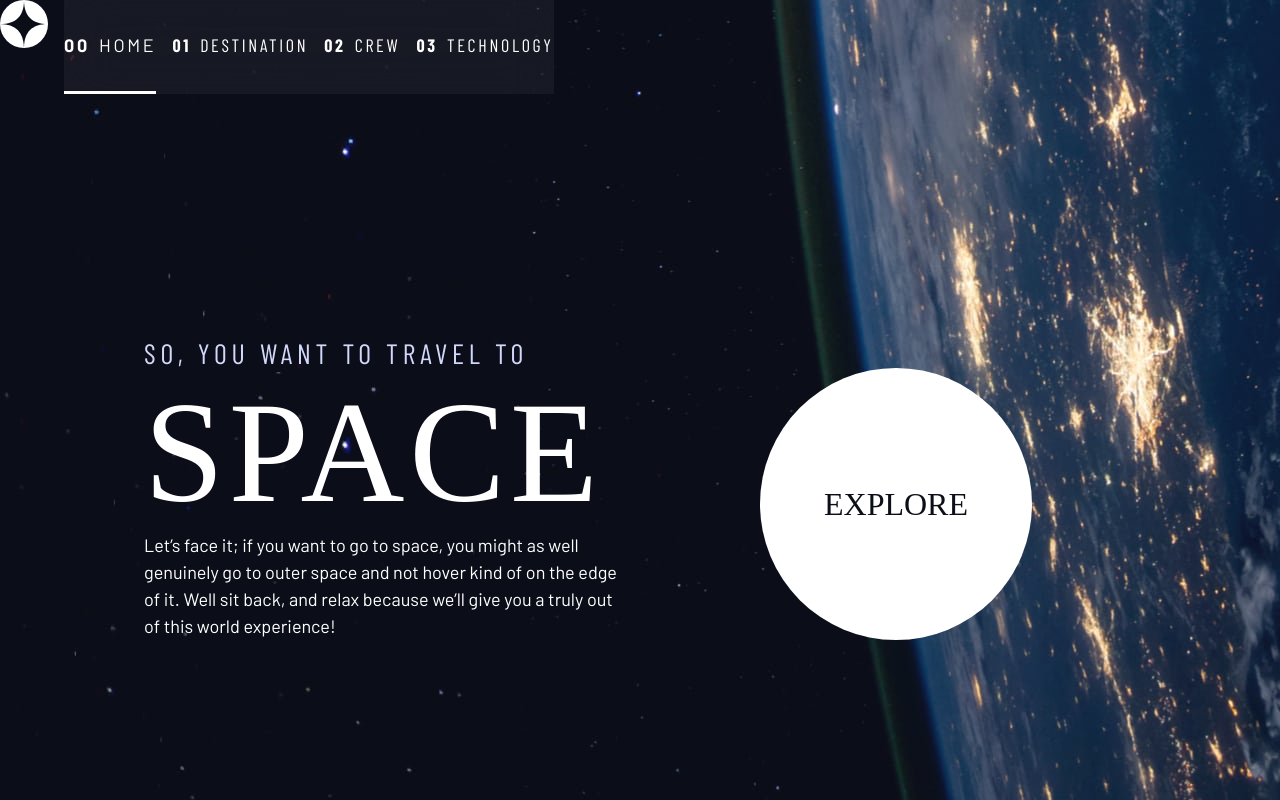
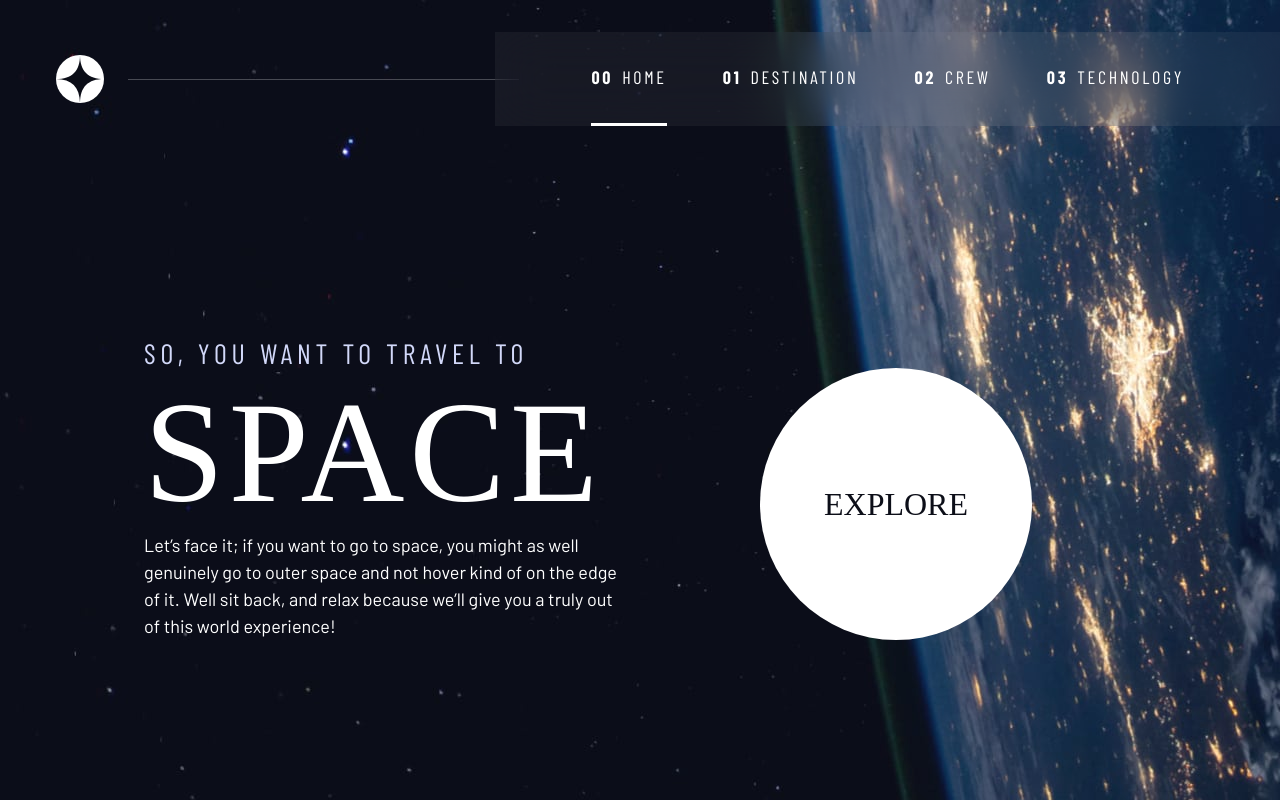
Before and after one commit to Orion-eng/space-tourism-responsive-website, a plain HTML site: page html/index.html in a window 1280 px wide. Drawn offline with nearby package versions, Linux system fonts and the light colour scheme; a web font is replaced by a local one.

Commit message:
responsive navigation completed

```diff
--- a/css/style.css
+++ b/css/style.css
@@ -177,7 +177,6 @@ select {
 }
 
 
-
 /** Screen reader only */
 .sr-only {
     position: absolute;
@@ -189,6 +188,21 @@ select {
     clip: rect(0, 0, 0, 0);
     white-space: nowrap;
     border: 0;
+}
+
+.skip-to-content {
+    position: absolute;
+    z-index: 9999;
+    background: hsl(var(--clr-white));
+    color: hsl(var(--clr-dark));
+    padding: .5em 1em;
+    margin-inline: auto;
+    transform: translateY(-100%);
+    transition: transform 250ms ease-in;
+}
+
+.skip-to-content:focus {
+    transform: translateY(0);
 }
 
 .box {
@@ -342,14 +356,34 @@ select {
 
 }
 
+/* Primary header */
+
+.primary-header {
+    justify-content: space-between;
+    align-items: center;
+}
+
+.logo {
+    margin: 1.5rem clamp(1.5rem, 5vw, 3.5rem);
+}
+
 .primary-navigation {
-    /* --gap: 8rem; */
+    --gap: clamp(1.5rem, 7vw, 3.5rem);
     --underline-gap: 2rem;
     list-style: none;
     padding: 0;
     margin: 0;
     background: hsl(var(--clr-white) / 0.05);
     backdrop-filter: blur(1.5rem);
+}
+
+.primary-navigation a {
+    text-decoration: none;
+}
+
+.primary-navigation a>span {
+    font-weight: 700;
+    margin-right: .5em;
 }
 
 .mobile-nav-toggle {
@@ -404,13 +438,39 @@ select {
     }
 }
 
-.primary-navigation a {
-    text-decoration: none;
+@media (min-width: 35em) {
+    .primary-navigation {
+        padding-inline: clamp(3rem, 7vw, 5rem);
+    }
 }
 
-.primary-navigation a > span {
-    font-weight: 700;
-    margin-right: .5em;
+@media (min-width: 35em) and (max-width: 44.999em) {
+    .primary-navigation a > span {
+        display: none;
+    }
+}
+
+@media (min-width: 45em) {
+
+    .primary-header::after {
+        content: '';
+        display: block;
+        position: relative;
+        height: 1px;
+        width: 100%;
+        margin-right: -2.5rem;
+        background: hsl(var(--clr-white) / .25);
+        order: 1;
+    }
+
+    nav {
+        order: 2;
+    }
+
+    .primary-navigation {
+        margin-block: 2rem;
+        padding-inline: 6rem;
+    }
 }
 
 .underline-indicators > * {
--- a/html/index.html
+++ b/html/index.html
@@ -14,9 +14,10 @@
   <link rel="stylesheet" href="../css/style.css">
 
   <title>Space tourism website</title>
-  <script src="./index.js" defer></script>
+  <script src="../scripts/index.js" defer></script>
 </head>
 <body class="home">
+  <a class="skip-to-content" href="#main">Skip to content</a>
 
   <header class="primary-header flex">
     <div>
@@ -30,15 +31,15 @@
 
     <nav>
       <ul id="primary-navigation" data-visible="false" class="primary-navigation underline-indicators flex">
-        <li class="active"><a class="uppercase text-white letter-spacing-2" href="index.html"><span>00</span>Home</a>
-        <li><a class="ff-sans-cond uppercase text-white letter-spacing-2" href="destination.html"><span>01</span>Destination</a>
-        <li><a class="ff-sans-cond uppercase text-white letter-spacing-2" href="crew.html"><span>02</span>Crew</a>
-        <li><a class="ff-sans-cond uppercase text-white letter-spacing-2" href="technology.html"><span>03</span>Technology</a>
+        <li class="active"><a class="ff-sans-cond uppercase text-white letter-spacing-2" href="index.html"><span>00</span>Home</a>
+        <li><a class="ff-sans-cond uppercase text-white letter-spacing-2" href="destination.html"><span aria-hidden="true">01</span>Destination</a>
+        <li><a class="ff-sans-cond uppercase text-white letter-spacing-2" href="crew.html"><span aria-hidden="true">02</span>Crew</a>
+        <li><a class="ff-sans-cond uppercase text-white letter-spacing-2" href="technology.html"><span aria-hidden="true">03</span>Technology</a>
       </ul>
     </nav>
   </header>
 
-  <div class="grid-container grid-container--home">
+  <main id="main" class="grid-container grid-container--home">
     <div>
       <h1 class="text-accent letter-spacing-1 fs-500 ff-sans-cond uppercase">
         So, you want to travel to
@@ -54,7 +55,7 @@
     <div>
       <a href="#" class="large-button uppercase ff-serif text-dark bg-white"> Explore</a>
     </div>
-  </div>
+  </main>
 
 
 
```
Also changed, not shown: scripts/index.js (renamed from html/index.js).
